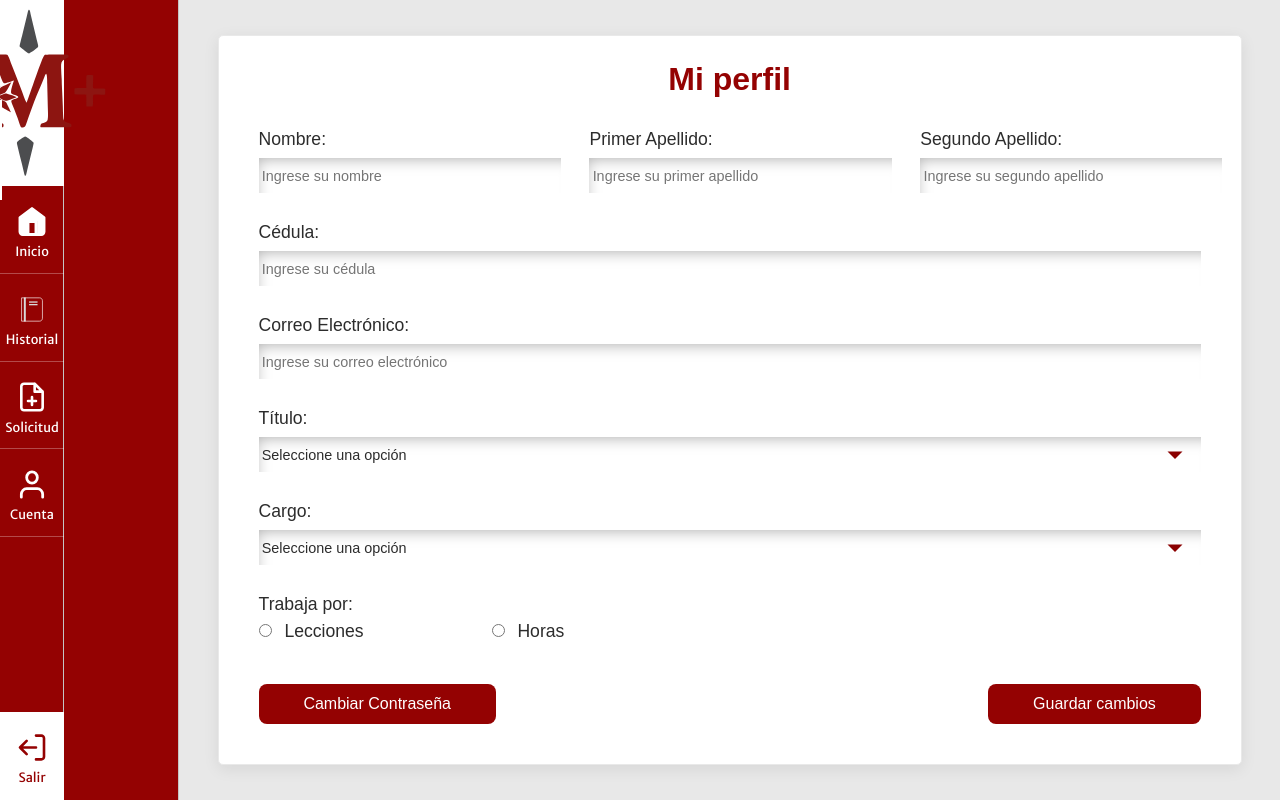
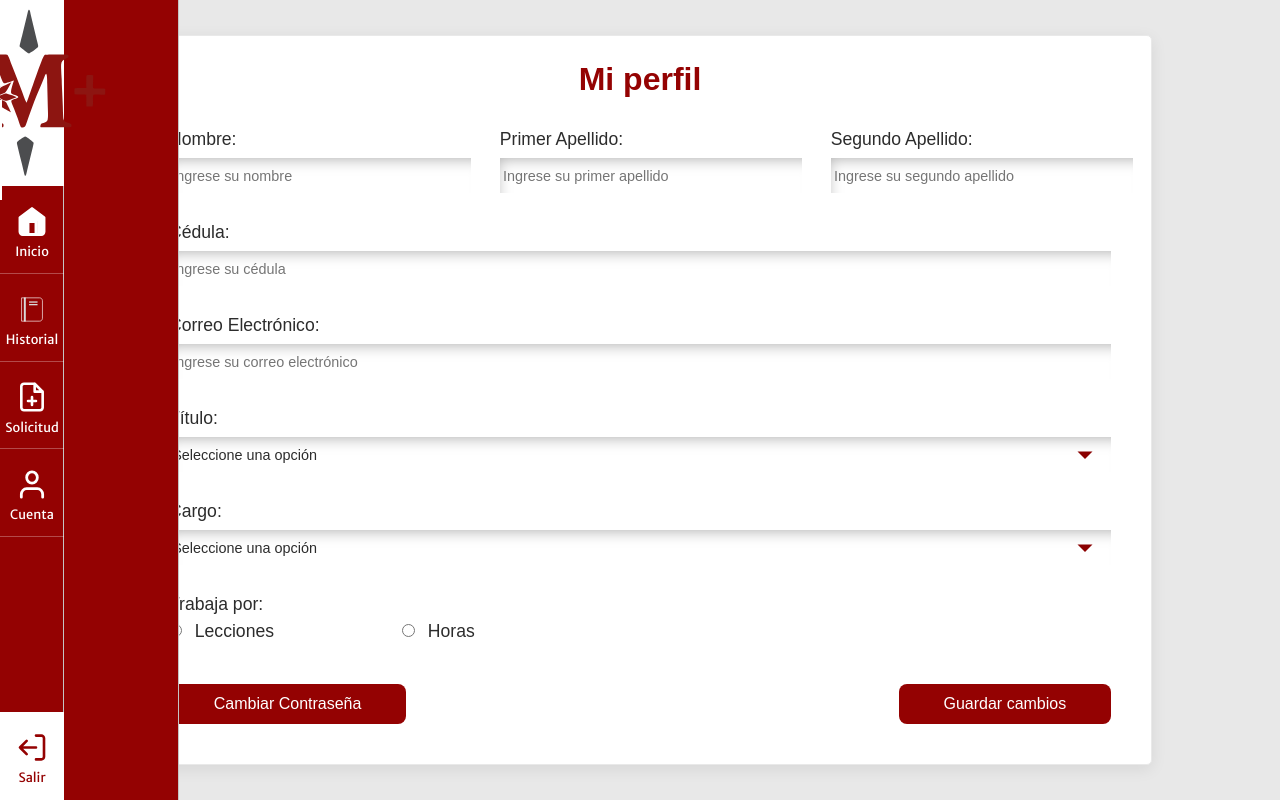
Before and after one commit to proyectoMaxCTPMN/mipp-plus, a Next.js app: page /mipp/account in a window 1280 px wide. Built offline with nearby package versions, Linux system fonts and the light colour scheme.

Commit message:
Cambio de llamado body a .body

```diff
--- a/src/app/mipp/account/account.module.css
+++ b/src/app/mipp/account/account.module.css
@@ -1,4 +1,4 @@
-body{
+.body{
     background-color: #E8E8E8;
     min-height: 100vh;
     display: flex;
@@ -8,7 +8,6 @@ body{
 .cardcontainer{
     font-family: "Martel Sans", sans-serif;
     background-color: #ffffff;
-    margin-left: 14dvw;
     text-align: center;
     width: 80%;
     justify-content: center;
--- a/src/app/mipp/account/page.jsx
+++ b/src/app/mipp/account/page.jsx
@@ -50,7 +50,7 @@ export default function Dashboard(){
 
     const cargos = positionOptions[selectedTitle] || positionOptions.default;
     return(
-        <>
+        <div className={style.body}>
         <div className={style.cardcontainer}>
 
             {!showPasswordForm ? (
@@ -181,6 +181,6 @@ export default function Dashboard(){
                 </>
             )}
         </div>
-        </>
+        </div>
     )
 }
```
